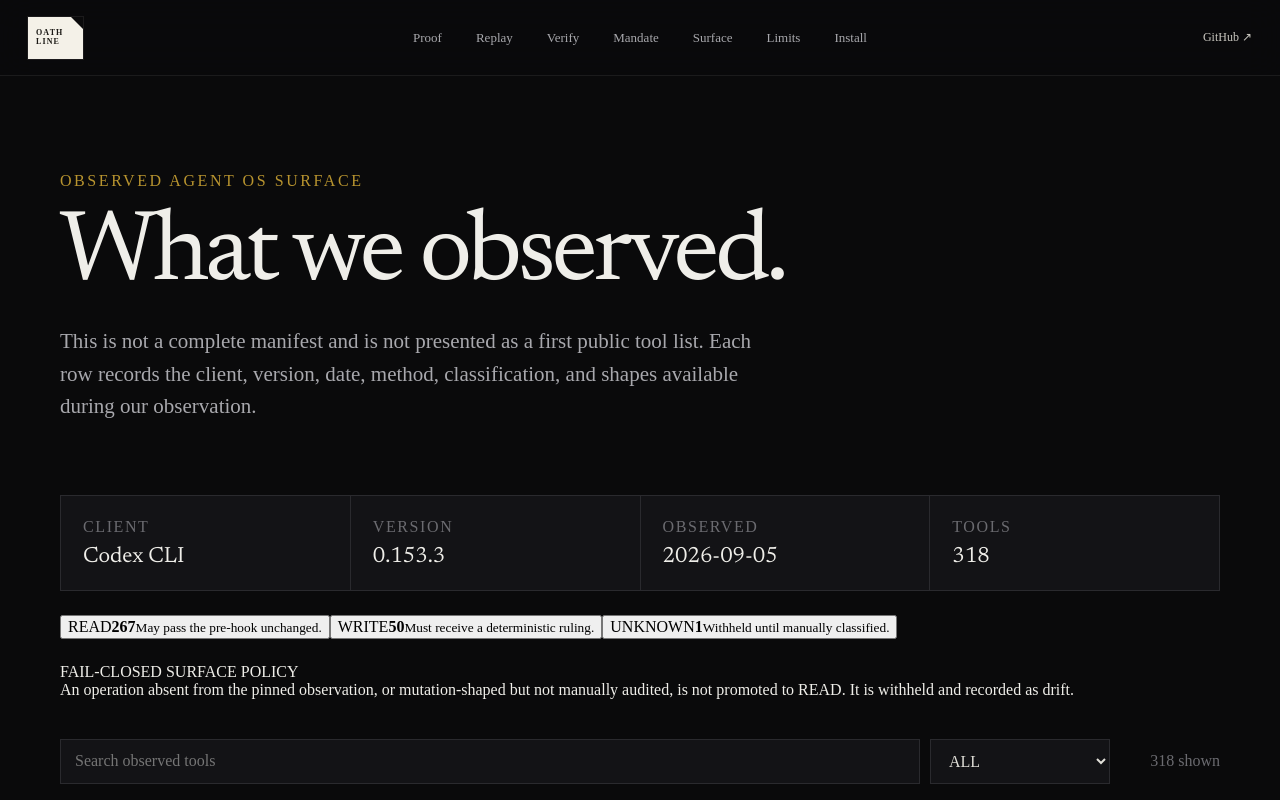
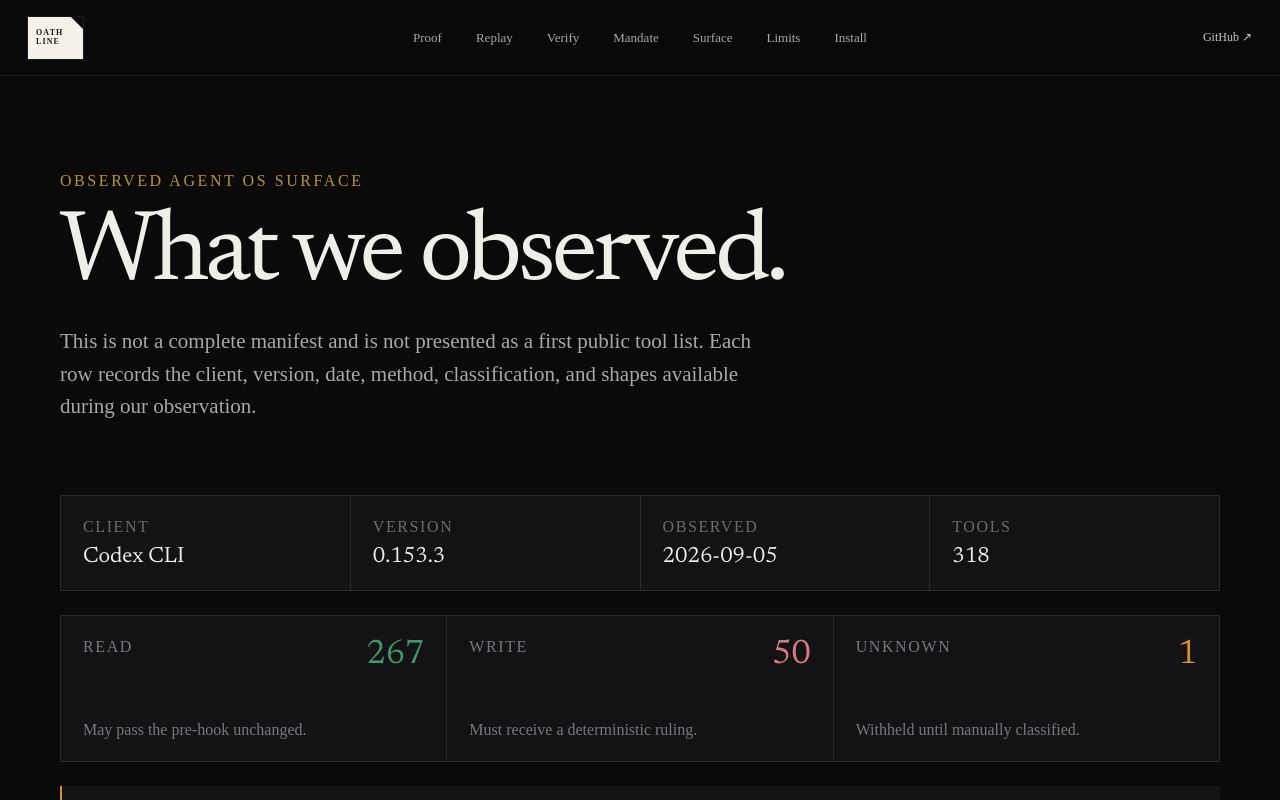
Before and after one commit to talk2francis/Oathline, a Next.js app in the folder site/: page /surface in a window 1280 px wide. Shown: the top 800 px of the page. Built offline with nearby package versions, Linux system fonts and the light colour scheme.

Commit message:
polish(site): add surface safety summary cards

```diff
--- a/site/app/mandate-polish.css
+++ b/site/app/mandate-polish.css
@@ -22,10 +22,45 @@
 .judge-proof-header strong { color: #aaa9a4; font-size: 12px; font-weight: 500; }
 .judge-steps { grid-template-columns: repeat(4, 1fr); }
 
+.surface-classification-grid {
+  display: grid;
+  grid-template-columns: repeat(3,1fr);
+  gap: 1px;
+  border: 1px solid var(--line);
+  background: var(--line);
+}
+.surface-classification-grid button {
+  min-height: 145px;
+  padding: 22px;
+  display: grid;
+  grid-template-columns: 1fr auto;
+  gap: 10px;
+  text-align: left;
+  border: 0;
+  color: inherit;
+  background: var(--ink-2);
+  cursor: pointer;
+  transition: background .2s ease, transform .2s ease;
+}
+.surface-classification-grid button:hover { background: #18181b; transform: translateY(-2px); }
+.surface-classification-grid span { color: #77777d; font: 600 8px/1 var(--mono); letter-spacing: .1em; }
+.surface-classification-grid strong { font: 400 34px/1 var(--serif); }
+.surface-classification-grid small { grid-column: 1/-1; align-self: end; color: #77777d; font: 500 10px/1.45 var(--mono); }
+.surface-classification-grid button:nth-child(1) strong { color: var(--permitted); }
+.surface-classification-grid button:nth-child(2) strong { color: #d77b80; }
+.surface-classification-grid button:nth-child(3) strong { color: var(--attention); }
+.surface-safety-note { padding: 16px 18px; border-left: 2px solid var(--attention); background: #141416; }
+.surface-safety-note span { color: var(--attention); font: 600 8px/1 var(--mono); letter-spacing: .11em; }
+.surface-safety-note p { max-width: 800px; margin: 8px 0 0; color: #88888e; font-size: 12px; line-height: 1.5; }
+
 @media (max-width: 900px) {
   .judge-proof-header { align-items: flex-start; flex-direction: column; }
   .judge-steps { grid-template-columns: 1fr 1fr; }
 }
+@media (max-width: 640px) {
+  .surface-classification-grid { grid-template-columns: 1fr; }
+  .surface-classification-grid button { min-height: 110px; }
+}
 @media (max-width: 560px) {
   .judge-steps { grid-template-columns: 1fr; }
 }
```
